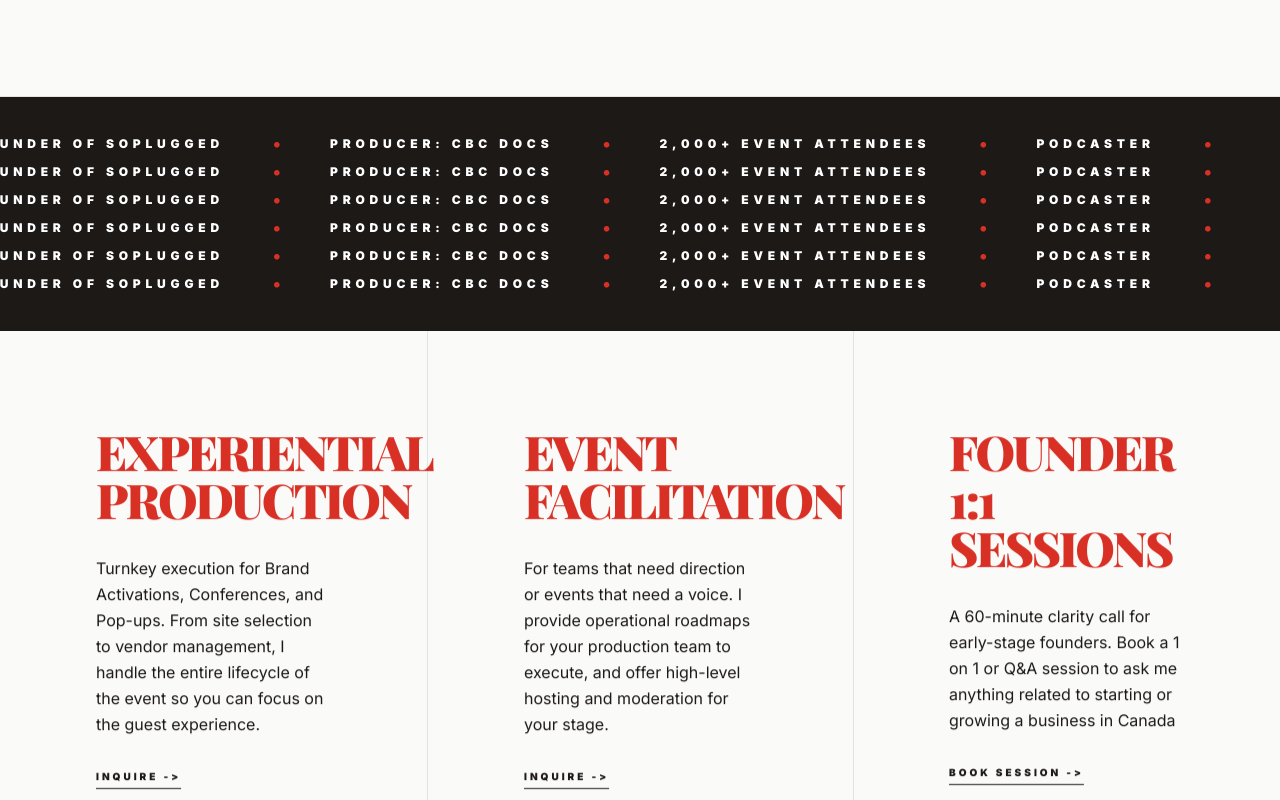
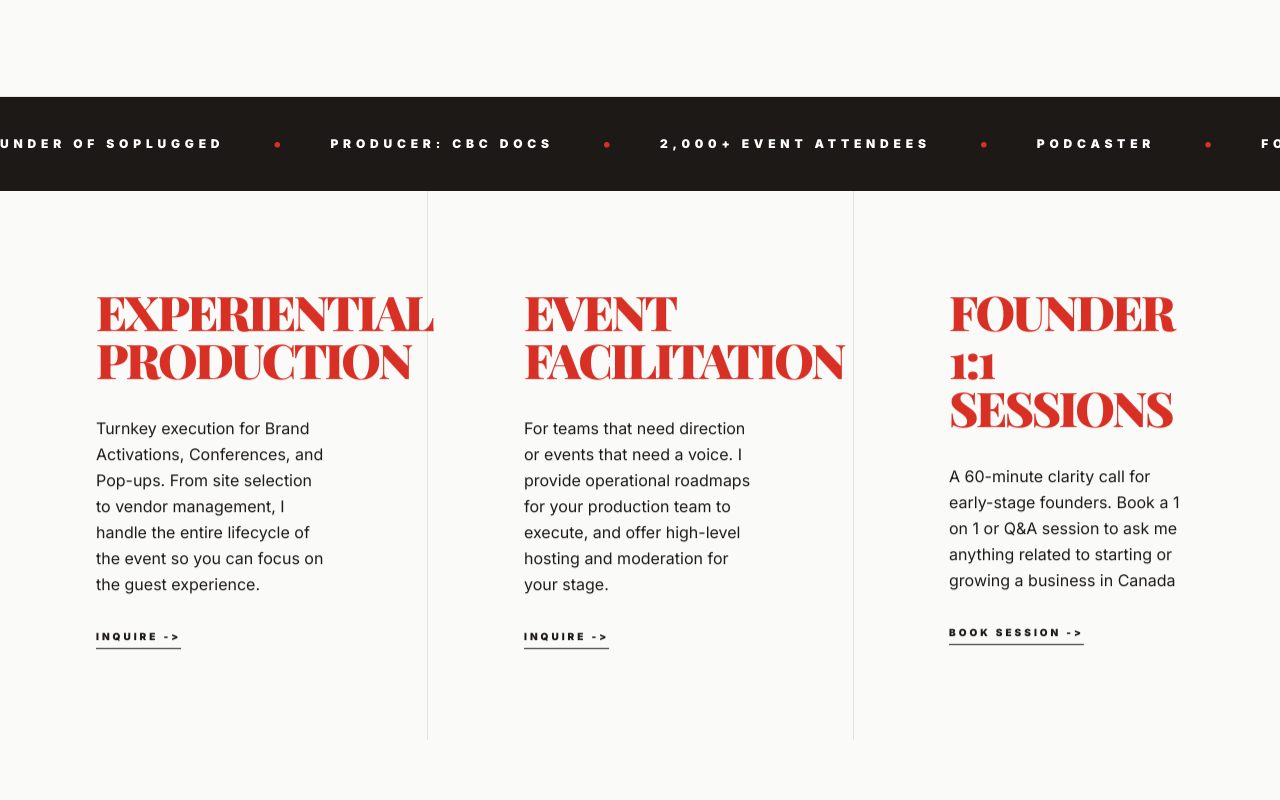
Before and after one commit to sotariye/ninabarango, a React (Vite) app: page / in a window 1280 px wide. Shown: the part 1600-2400 px from the top of the page. Built offline with nearby package versions, Linux system fonts and the light colour scheme; a web font is replaced by a local one.

Commit message:
Fix marquee layout to horizontal flex

```diff
--- a/index.css
+++ b/index.css
@@ -34,7 +34,8 @@ body {
 }
 
 .animate-marquee {
-  display: inline-block;
+  display: flex;
+  min-width: 100%;
   animation: marquee 60s linear infinite;
   white-space: nowrap;
 }
```
